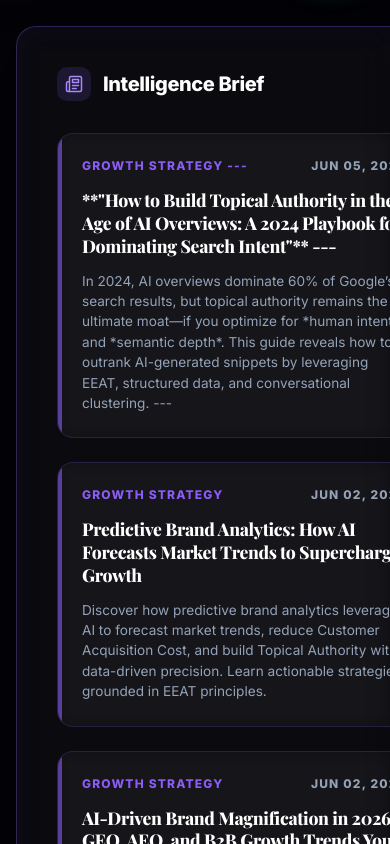
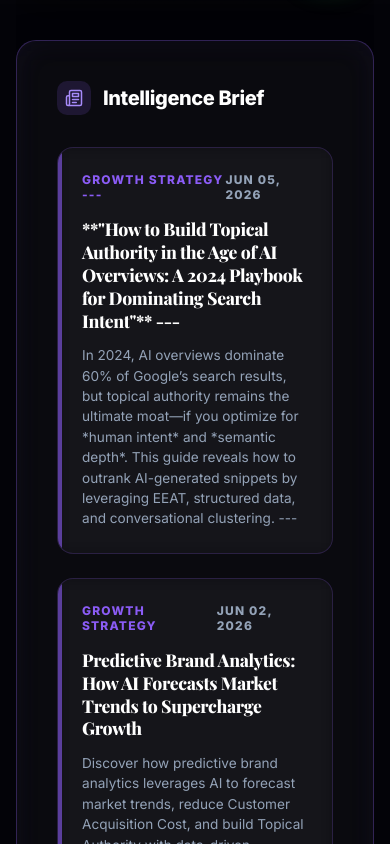
Before and after one commit to werdivine/magnifai-growth-success-brand-magnifiers, a Next.js app: page / in a window 390 px wide. Shown: the part 840-1684 px from the top of the page. Built offline with nearby package versions, Linux system fonts and the light colour scheme; a web font is replaced by a local one.

Commit message:
Fix global mobile responsive bugs: scale fonts, wrap diagrams, limit hard inline widths

```diff
--- a/src/app/globals.css
+++ b/src/app/globals.css
@@ -36,10 +36,25 @@
 html, body {
   overflow-x: hidden;
   width: 100%;
+  max-width: 100vw;
   background: var(--bg-primary);
   color: var(--text-primary);
   font-family: var(--font-inter);
   -webkit-font-smoothing: antialiased;
+  overflow-wrap: break-word;
+  word-wrap: break-word;
+}
+
+/* Hard fallback for elements that ignore mobile bounds */
+@media (max-width: 768px) {
+  [style*="width: 400px"],
+  [style*="width: 450px"],
+  [style*="width: 500px"],
+  [style*="width: 600px"],
+  [style*="width: 800px"],
+  [style*="width: 1000px"] {
+    max-width: 100% !important;
+  }
 }
 
 html {
--- a/src/app/page.module.css
+++ b/src/app/page.module.css
@@ -515,12 +515,24 @@
     display: flex;
     flex-direction: column;
     gap: 3.5rem;
+    min-width: 0;
+    width: 100%;
+    overflow-x: auto;
+    overflow-y: hidden;
+    padding-bottom: 1rem;
+    -webkit-overflow-scrolling: touch;
 }
 
 .showcaseRightColumn {
     display: flex;
     flex-direction: column;
     gap: 3.5rem;
+    min-width: 0;
+    width: 100%;
+    overflow-x: auto;
+    overflow-y: hidden;
+    padding-bottom: 1rem;
+    -webkit-overflow-scrolling: touch;
 }
 
 /* Circular Metrics */
--- a/src/components/HomeHero.module.css
+++ b/src/components/HomeHero.module.css
@@ -71,12 +71,14 @@
 }
 
 .heroTitle {
-    font-size: clamp(3.5rem, 8vw, 5.5rem);
+    font-size: clamp(2.2rem, 8vw, 5.5rem);
     font-weight: 900;
     line-height: 1.05;
     letter-spacing: -0.03em;
     margin-bottom: 2rem;
     color: #ffffff;
+    word-wrap: break-word;
+    overflow-wrap: break-word;
 }
 
 .heroTitle span {
@@ -89,7 +91,7 @@
 }
 
 .heroDescription {
-    font-size: 1.25rem;
+    font-size: clamp(1.1rem, 4vw, 1.25rem);
     color: #cbd5e1;
     max-width: 650px;
     line-height: 1.6;
@@ -107,6 +109,7 @@ html[data-theme='light'] .heroDescription {
     justify-content: center;
     margin-bottom: 5rem;
     flex-wrap: wrap;
+    width: 100%;
 }
 
 .primaryCta {
@@ -123,6 +126,8 @@ html[data-theme='light'] .heroDescription {
     box-shadow: 0 10px 40px rgba(6, 182, 212, 0.4), inset 0 0 15px rgba(255, 255, 255, 0.2);
     border: 1px solid rgba(255, 255, 255, 0.2);
     transition: all 0.3s cubic-bezier(0.4, 0, 0.2, 1);
+    width: 100%;
+    max-width: 300px;
 }
 
 .primaryCta:hover {
@@ -144,6 +149,8 @@ html[data-theme='light'] .heroDescription {
     text-decoration: none;
     transition: all 0.3s;
     backdrop-filter: blur(10px);
+    width: 100%;
+    max-width: 300px;
 }
 
 .secondaryCta:hover {
@@ -154,13 +161,13 @@ html[data-theme='light'] .heroDescription {
 
 @media (max-width: 640px) {
     .heroSection {
-        padding: 7rem 1.25rem 4rem;
+        padding: 6rem 1rem 3rem;
         min-height: 85vh;
     }
 
     .ctaGroup {
         flex-direction: column;
-        align-items: stretch;
+        align-items: center;
     }
 }
 
--- a/src/components/HomeHero.tsx
+++ b/src/components/HomeHero.tsx
@@ -99,13 +99,14 @@ export default function HomeHero({
                             width: '100%',
                             maxWidth: '1200px',
                             margin: '4rem auto 0',
-                            padding: '2.5rem 2rem',
+                            padding: 'clamp(1.5rem, 5vw, 2.5rem) clamp(1rem, 3vw, 2rem)',
                             borderRadius: '24px',
                             display: 'flex',
                             flexDirection: 'column',
                             alignItems: 'center',
                             gap: '1.5rem',
-                            overflow: 'hidden'
+                            overflow: 'hidden',
+                            boxSizing: 'border-box'
                         }}
                     >
                         {/* Background glow orb for the tools band */}
```
